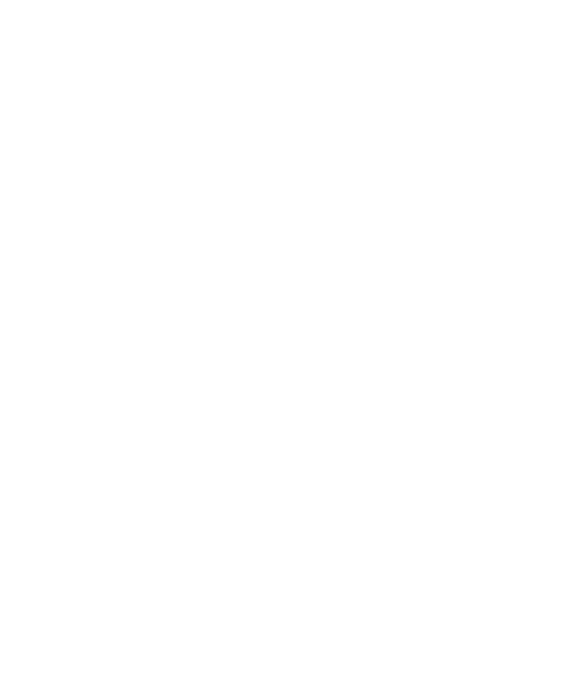
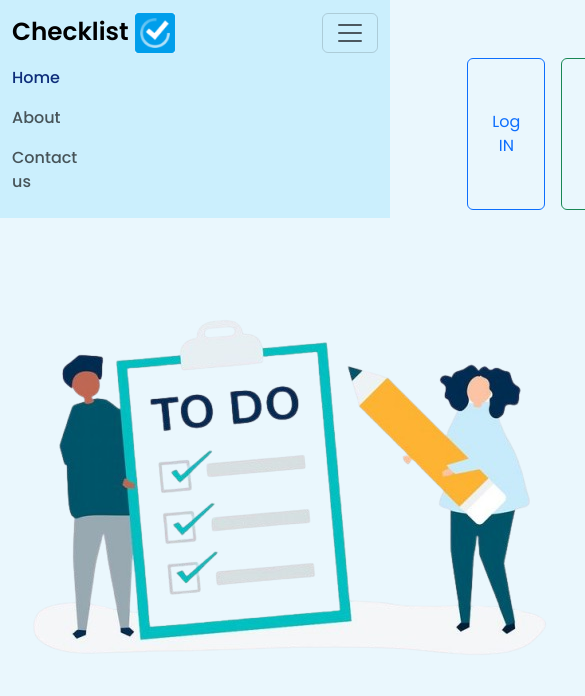
Before and after one commit to tharnishpalanisamy/G2-Training-todo-app, a plain HTML site: page index.html in a window 390 px wide. Shown: the top 696 px of the page, 585 px wide, since content can reach past the window. Drawn offline with nearby package versions, Linux system fonts and the light colour scheme.

Commit message:
Created nav bar and inserted image on the landing page

```diff
--- a/index.html
+++ b/index.html
@@ -1,11 +1,74 @@
-<!DOCTYPE html>
+<!doctype html>
 <html lang="en">
-<head>
-    <meta charset="UTF-8">
-    <meta name="viewport" content="width=device-width, initial-scale=1.0">
-    <title>Todo App</title>
-</head>
-<body>
+  <head>
+    <meta charset="UTF-8" />
+    <meta name="viewport" content="width=device-width, initial-scale=1.0" />
+    <title>Checklist</title>
+    <link rel="icon" type="image/x-icon" href="assets/favicon.ico" />
+    <link
+      href="https://fonts.googleapis.com/css2?family=Poppins:wght@300;400;500;600;700&display=swap"
+      rel="stylesheet"
+    />
+    <link
+      href="https://cdn.jsdelivr.net/npm/bootstrap@5.3.8/dist/css/bootstrap.min.css"
+      rel="stylesheet"
+      integrity="sha384-sRIl4kxILFvY47J16cr9ZwB07vP4J8+LH7qKQnuqkuIAvNWLzeN8tE5YBujZqJLB"
+      crossorigin="anonymous"
+    />
+    <link rel="stylesheet" href="styles/styles.css" />
+  </head>
+  <body>
+    <!-- nav bar place  -->
+    <nav class="navbar navbar-expand-lg bg-body-tertiary">
+      <div class="container-fluid">
+        <a class="navbar-brand fs-2 fw-semibold" href="#"
+          >Checklist
+          <img src="assets/favicon.ico" alt="" height="40px" width="40px"
+        /></a>
+        <button
+          class="navbar-toggler"
+          type="button"
+          data-bs-toggle="collapse"
+          data-bs-target="#navbarSupportedContent"
+          aria-controls="navbarSupportedContent"
+          aria-expanded="false"
+          aria-label="Toggle navigation"
+        >
+          <span class="navbar-toggler-icon"></span>
+        </button>
 
-</body>
+        <form class="d-flex" role="search">
+          <ul class="navbar-nav me-auto mb-2 mb-lg-0">
+            <li class="nav-item">
+              <a class="nav-link active me-5 active fw-medium " aria-current="page" href="#">Home</a>
+            </li>
+            <li class="nav-item">
+              <a class="nav-link  me-5 fw-medium " aria-current="page" href="#">About</a>
+            </li>
+            <li class="nav-item">
+              <a class="nav-link  contact fw-medium " aria-current="page" href="#"
+                >Contact us</a
+              >
+            </li>
+          </ul>
+          <button type="button" class="btn btn-outline-primary me-3 px-4">
+            Log IN
+          </button>
+          <button type="button" class="btn btn-outline-success me-5 px-4">
+            Sign IN
+          </button>
+        </form>
+      </div>
+    </nav>
+
+    <div>
+        <img src="assets/todo image.png" alt="Todo list image" class="mt-5">
+    </div>
+
+    <script
+      src="https://cdn.jsdelivr.net/npm/bootstrap@5.3.8/dist/js/bootstrap.bundle.min.js"
+      integrity="sha384-FKyoEForCGlyvwx9Hj09JcYn3nv7wiPVlz7YYwJrWVcXK/BmnVDxM+D2scQbITxI"
+      crossorigin="anonymous"
+    ></script>
+  </body>
 </html>
--- /dev/null
+++ b/styles/styles.css
@@ -0,0 +1,17 @@
+body{
+    font-family: 'Poppins', sans-serif;
+    background-color: #EAF7FD !important;
+}
+.navbar{
+    background: #CBEFFD !important;
+}
+.contact{
+    margin-right: 390px;
+}
+.nav-link:hover{
+    color: #0E2D7A;
+}
+
+.active{
+    color: #0E2D7A !important;
+}
```
Also changed, not shown: assets/favicon.ico (added), assets/todo image.png (added), pages/app.html (added), pages/login.html (added), pages/register.html (added), scripts/script.js (added), styles.css (deleted).
